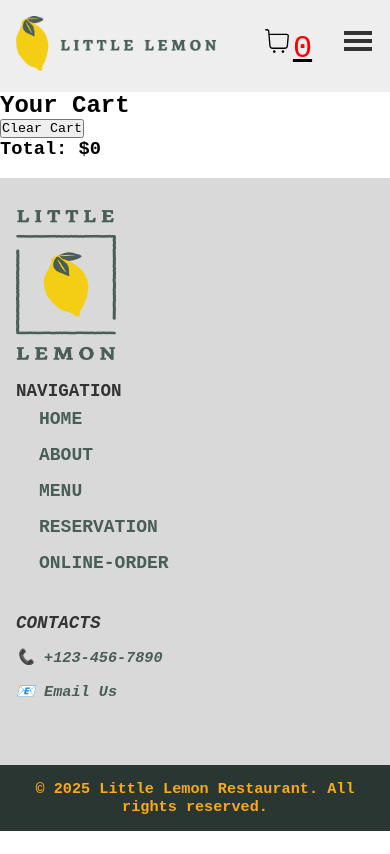
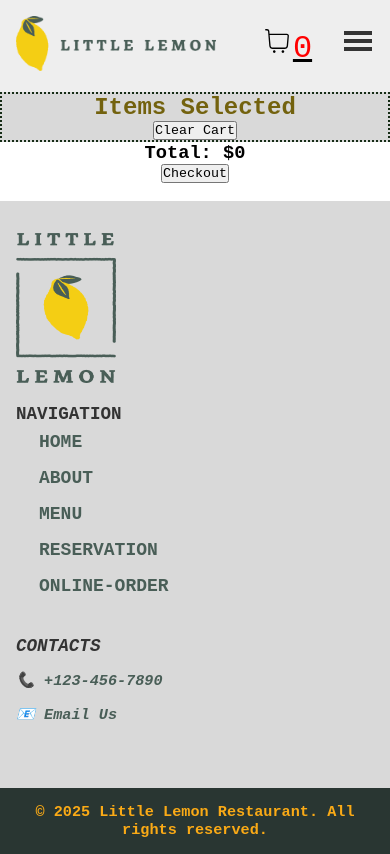
Before and after one commit to UCHEOGBU007/Little-lemon-Capstone-project, a React (Vite) app: page /cart in a window 390 px wide. Built offline with nearby package versions, Linux system fonts and the light colour scheme.

Commit message:
Adding cart styles

```diff
--- a/src/Components/Cart.jsx
+++ b/src/Components/Cart.jsx
@@ -1,6 +1,7 @@
 // src/components/Cart.jsx
 import { useContext } from "react";
 import { CartContext } from "./ContextApi";
+import Style from "../Css/Cart.module.css";
 
 const Cart = () => {
   const {
@@ -14,22 +15,33 @@ const Cart = () => {
 
   return (
     <>
-      <div>
-        <h2>Your Cart</h2>
+      <section className={Style.cartcontainer}>
+        <div className={Style.cart}>
+          <h2>Items Selected</h2>
           {cartItems.map((item) => (
-          <div key={item.id}>
-            {item.name} - ${item.price.value} × {item.quantity} = $
+            <div key={item.id} className={Style.cartitems}>
+              {item.name} - ${item.price.value}× {item.quantity}= $
               {item.price.value * item.quantity}{" "}
+              {/* span for Buttons increament and decreament */}
+              <span className={Style.cartquantity}>
                 <button onClick={() => decreaseQuantity(item.id)}>-</button>
                 {item.quantity}
                 <button onClick={() => increaseQuantity(item.id)}>+</button>
                 <button onClick={() => removeFromCart(item.id)}>Remove</button>
+              </span>
             </div>
           ))}
 
           <button onClick={clearCart}>Clear Cart</button>
         </div>
+
+        {/* cart total price starts here  */}
+
+        <div className={Style.totalprice}>
           <h3>Total: ${getTotalPrice()}</h3>
+          <button>Checkout</button>
+        </div>
+      </section>
     </>
   );
 };
--- /dev/null
+++ b/src/Css/Cart.module.css
@@ -0,0 +1,46 @@
+.cartcontainer {
+  display: grid;
+  grid-template-columns: repeat(2, 1fr);
+  text-align: center;
+}
+
+.cart {
+  border: dotted 2px;
+  border-color: rgb(22, 44, 22);
+  background-color: #d9d9d9;
+  padding: 20px;
+  margin: 20px;
+}
+
+.cart h2 {
+  color: #73620e;
+  font-weight: bolder;
+}
+
+.cartitems {
+  text-align: left;
+  margin: 10px;
+  font-size: large;
+  font-weight: 700;
+  padding: 10px;
+  gap: 3em;
+}
+
+.cartquantity {
+  margin-left: 10px;
+  padding: 10px;
+}
+
+@media (max-width: 890px) {
+  .cartcontainer {
+    grid-template-columns: repeat(1, 1fr);
+    text-align: center;
+  }
+
+  .cart {
+    margin: 0;
+    padding: 0;
+    font-size: medium;
+    font-weight: 400;
+  }
+}
```
Lines whose indentation alone changed are shown as unchanged.
